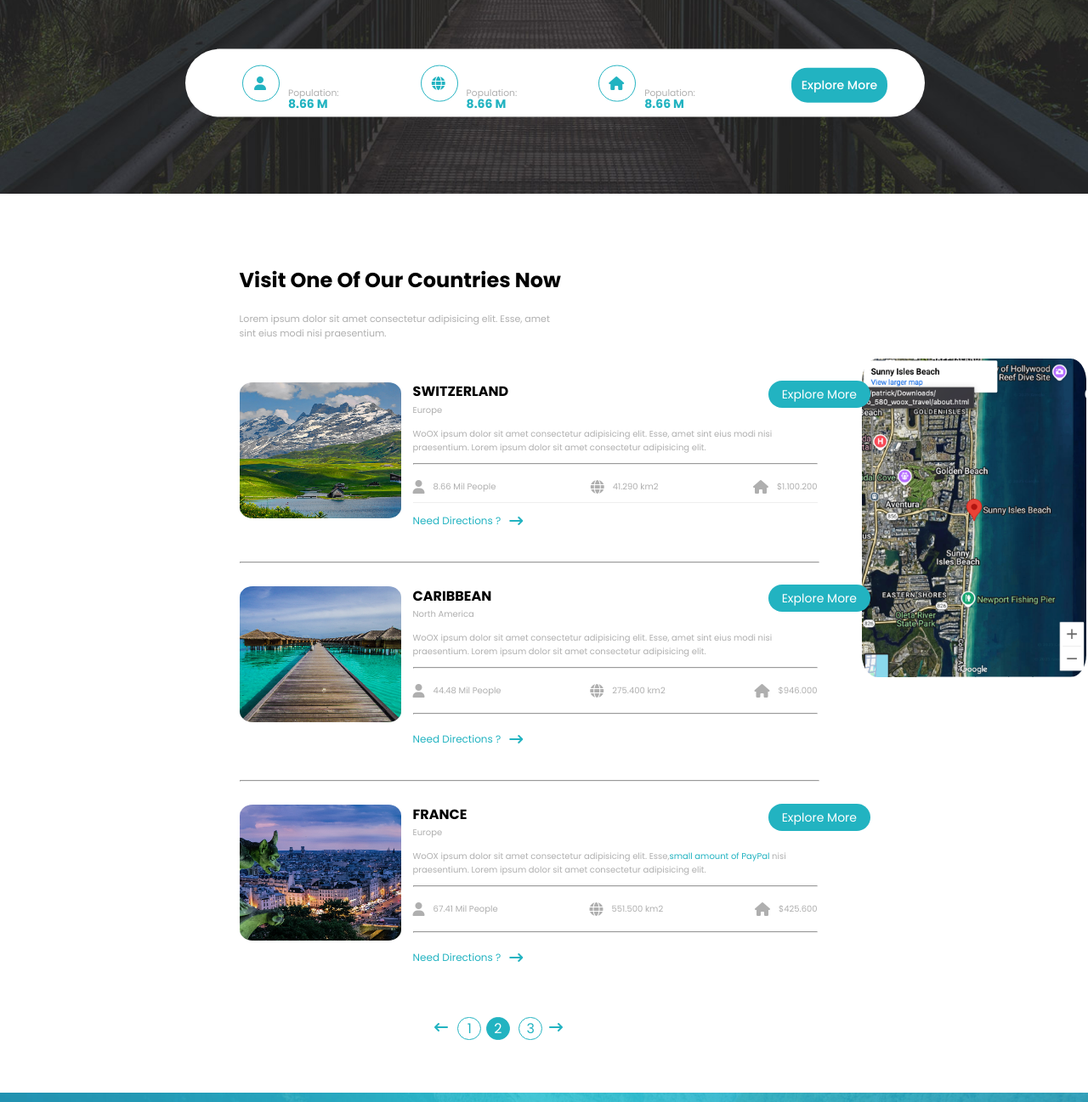
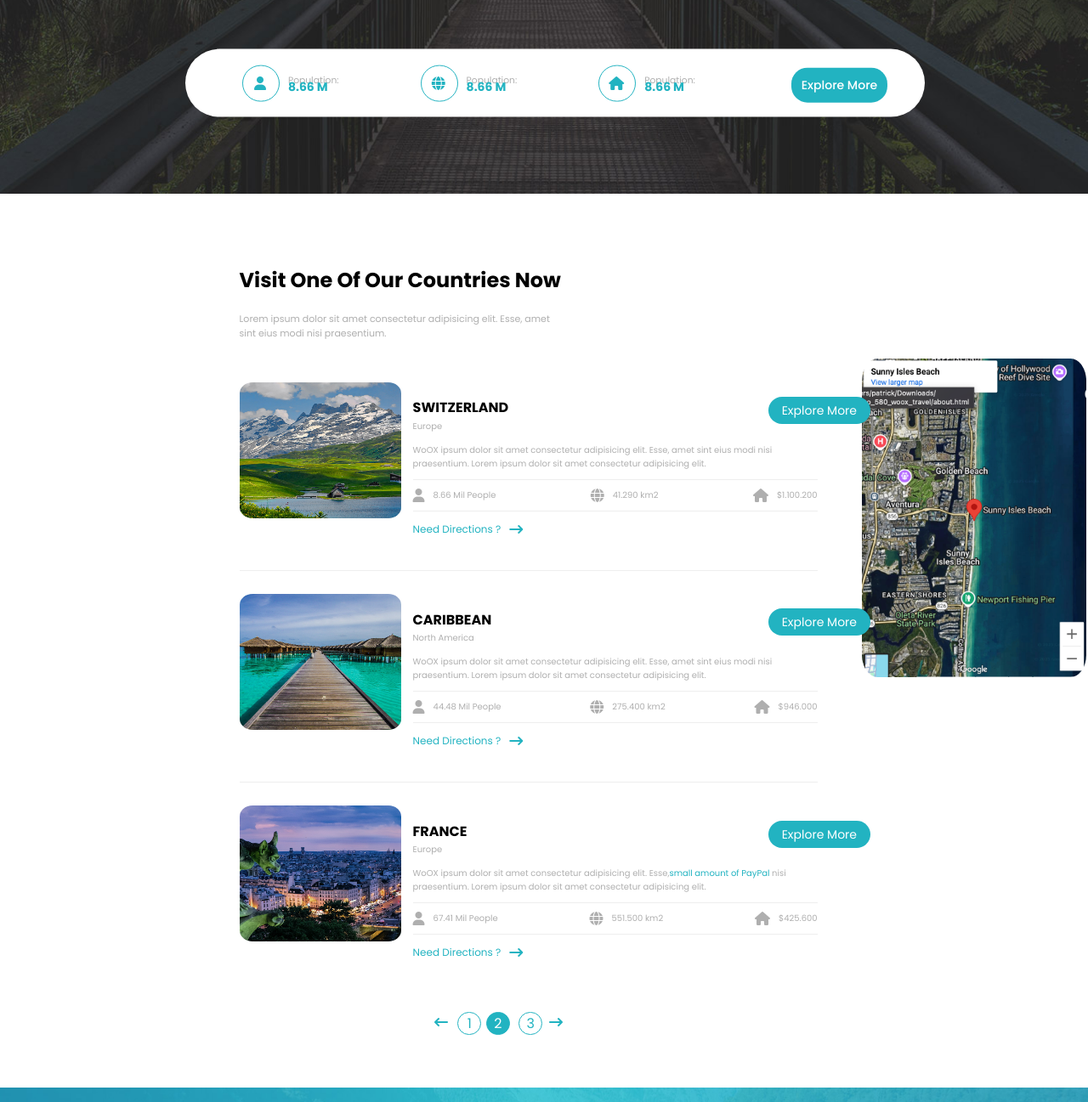
Before and after one commit to A-98164309/Pratique-HTML-CSS, a plain HTML site: page solution/index.html in a window 1280 px wide. Shown: the part 572-1869 px from the top of the page at 85% size. Drawn offline with Linux system fonts and the light colour scheme.

Commit message:
correction

```diff
--- a/solution/index.html
+++ b/solution/index.html
@@ -30,7 +30,7 @@
 
         <div class="land">
             <div class="text">
-                <p>Take a Glimpse Into The Beautiful Contry Of:</p>
+                <p>Take a Glimpse Into The Beautiful Country Of:</p>
                 <h1>Switzerland</h1>
             </div>
             <span class="btn-submit" type="submit">Go There</span>
@@ -89,7 +89,7 @@
                                         WoOX ipsum dolor sit amet consectetur adipisicing elit. Esse, amet sint eius
                                         modi nisi praesentium. Lorem ipsum dolor sit amet consectetur adipisicing elit.
                                     </p>
-                                    <hr>
+                                    <div class="divider row0"></div>
                                     <div class="poup">
                                         <div class="popp">
                                             <i class="fa fa-user" aria-hidden="true"></i>
@@ -114,7 +114,7 @@
                                 </div>
                             </div>
                         </div>
-                        <hr class="row0">
+                        <div class="divider row0"></div>
                         <div class="city1">
                             <img src="./assets/images/country-02.jpg" class="country" alt="">
                             <div class="one">
@@ -131,7 +131,7 @@
                                         modi
                                         nisi praesentium. Lorem ipsum dolor sit amet consectetur adipisicing elit.
                                     </p>
-                                    <hr>
+                                    <div class="divider row0"></div>
                                     <div class="poup">
                                         <div class="popp">
                                             <i class="fa fa-user" aria-hidden="true"></i>
@@ -146,7 +146,7 @@
                                             <p> $946.000</p>
                                         </div>
                                     </div>
-                                    <hr>
+                                    <div class="divider row0"></div>
                                     <div class="popp direction">
                                         <p>Need Directions ?</p>
                                         <i class="fa fa-long-arrow-right arrow" aria-hidden="true"></i>
@@ -156,7 +156,7 @@
                                 </div>
                             </div>
                         </div>
-                        <hr class="row0">
+                       <div class="divider row0"></div>
                         <div class="city1">
                             <img src="./assets/images/country-03.jpg" class="country" alt="">
                             <div class="one">
@@ -173,7 +173,7 @@
                                             of PayPal</span>
                                         nisi praesentium. Lorem ipsum dolor sit amet consectetur adipisicing elit.
                                     </p>
-                                    <hr>
+                                 <div class="divider row0"></div>
                                     <div class="poup">
                                         <div class="popp">
                                             <i class="fa fa-user" aria-hidden="true"></i>
@@ -188,7 +188,7 @@
                                             <p> $425.600</p>
                                         </div>
                                     </div>
-                                    <hr>
+                                    <div class="divider row0"></div>
                                     <div class="popp direction">
                                         <p>Need Directions ?</p>
                                         <i class="fa fa-long-arrow-right arrow" aria-hidden="true"></i>
--- a/solution/style.css
+++ b/solution/style.css
@@ -115,11 +115,12 @@ header .grid {
     color: #afafaf;
     font-weight: 400;
     position: absolute;
-    top: 24%
+    top: 5%
 }
 
 .grid .pop1 p {
     position: absolute;
+    bottom: 14%;
     font-size: 14px;
     font-weight: 700;
     color: #22b3c1;
@@ -187,7 +188,7 @@ section .grid1 .visit {
 .city1 .explore {
     display: flex;
     justify-content: space-between;
-    margin-top: -2%;
+    margin-top: 2%;
     line-height: 0px;
 }
 
@@ -247,11 +248,6 @@ span.btn-more {
 
 .direction i {
     color: #22b3c1;
-}
-
-.line {
-    /* border-bottom-width: thin;
-     border-bottom-style: solid; */
 }
 
 .divider {
```
